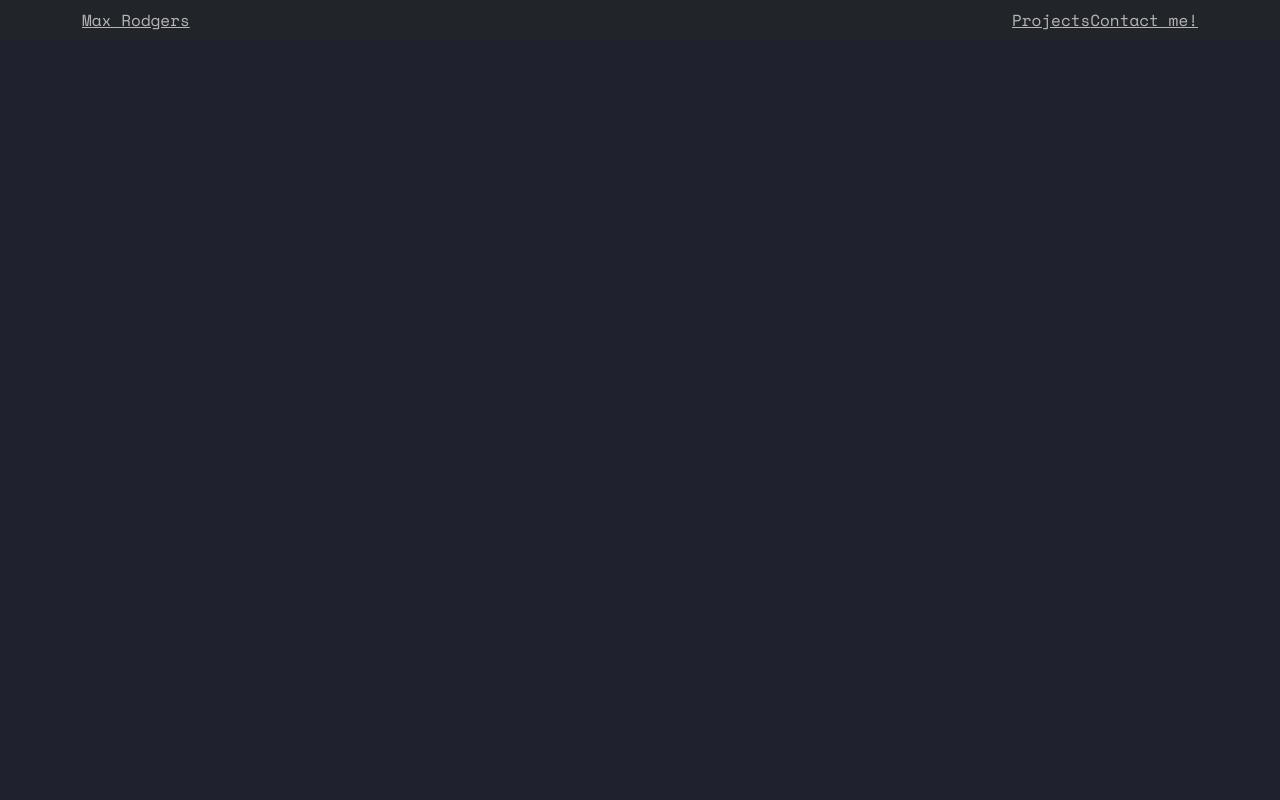
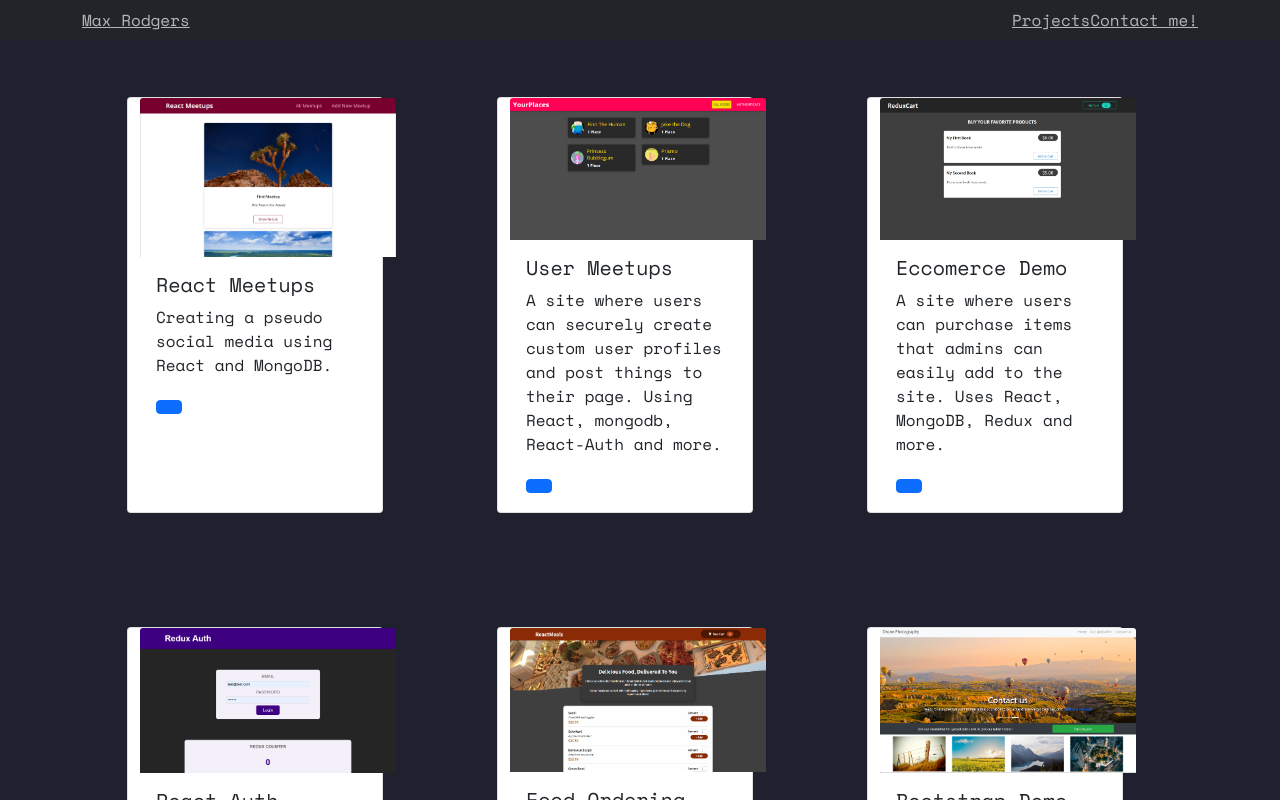
Before and after one commit to maxdotr/portfolio2, a React (Create React App) app in the folder portfolio2/: page /projects in a window 1280 px wide. Shown: the top 800 px of the page. Built offline with nearby package versions, Linux system fonts and the light colour scheme.

Commit message:
Dynamically loading cards

```diff
--- a/portfolio2/src/components/proj/ProjectCards.js
+++ b/portfolio2/src/components/proj/ProjectCards.js
@@ -1,6 +1,7 @@
 import React from 'react';
 import 'bootstrap/dist/css/bootstrap.min.css';
 import { Container, Row, Col, Card, Button } from 'react-bootstrap';
+import classes from './ProjectCards.module.css';
 import cardImg1 from '../../imgs/card1.png';
 import cardImg2 from '../../imgs/card2.png';
 import cardImg3 from '../../imgs/card3.png';
@@ -11,79 +12,111 @@ import cardImg7 from '../../imgs/card7.png';
 import cardImg8 from '../../imgs/card8.png';
 import cardImg9 from '../../imgs/card9.png';
 
-const card1 = {
+const cardImage1 = cardImg1;
+const cardImage2 = cardImg2;
+const cardImage3 = cardImg3;
+const cardImage4 = cardImg4;
+const cardImage5 = cardImg5;
+const cardImage6 = cardImg6;
+const cardImage7 = cardImg7;
+const cardImage8 = cardImg8;
+const cardImage9 = cardImg9;
+
+const cards = [
+  {
     key: 1,
-  src: { cardImg1 },
+    src: cardImage1,
     title: 'React Meetups',
     description: 'Creating a pseudo social media using React and MongoDB.',
-  class: 'projImg1',
-};
-const card2 = {
+    class: 'projImg',
+  },
+  {
     key: 2,
-  src: { cardImg2 },
+    src: cardImage2,
     title: 'User Meetups',
     description:
       'A site where users can securely create custom user profiles and post things to their page. Using React, mongodb, React-Auth and more.',
-  class: 'projImg2',
-};
-const card3 = {
+    class: 'projImg',
+  },
+  {
     key: 3,
-  src: { cardImg3 },
+    src: cardImage3,
     title: 'Eccomerce Demo',
     description:
       'A site where users can purchase items that admins can easily add to the site. Uses React, MongoDB, Redux and more.',
-  class: 'projImg3',
-};
-const card4 = {
+    class: 'projImg',
+  },
+  {
     key: 4,
-  src: { cardImg4 },
+    src: cardImage4,
     title: 'React Auth',
-  description: 'A site demo-ing secure login through React-Redux and MongoDB.',
-  class: 'projImg4',
-};
-const card5 = {
+    description:
+      'A site demo-ing secure login through React-Redux and MongoDB.',
+    class: 'projImg',
+  },
+  {
     key: 5,
-  src: { cardImg5 },
+    src: cardImage5,
     title: 'Food Ordering Site',
     description:
       'Users can easily order their favorite foods with a few clicks. Uses React, React-Redux, and MongoDB.',
-  class: 'projImg5',
-};
-const card6 = {
+    class: 'projImg',
+  },
+  {
     key: 6,
-  src: { cardImg6 },
+    src: cardImage6,
     title: 'Bootstrap Demo',
     description:
       'This site is styled with Bootstrap, for a upbeat and clean look.',
-  class: 'projImg6',
-};
-const card7 = {
+    class: 'projImg',
+  },
+  {
     key: 7,
-  src: { cardImg7 },
+    src: cardImage7,
     title: 'Vanilla JS Demo',
     description:
       'Uses nothing but vanilla JS, CSS, and HTML to create a fun typing test for users.',
-  class: 'projImg7',
-};
-const card8 = {
+    class: 'projImg',
+  },
+  {
     key: 8,
-  src: { cardImg8 },
+    src: cardImage8,
     title: 'PHP Demo',
     description:
       'Uses PHP for secure connection to a backend database for a safe user experience.',
-  class: 'projImg8',
-};
-const card9 = {
+    class: 'projImg',
+  },
+  {
     key: 9,
-  src: { cardImg9 },
+    src: cardImage9,
     title: 'More Bootstrap',
     description:
       'Uses Bootstrap to style for a very clean looking restaurant website.',
-  class: 'projImg9',
-};
+    class: 'projImg',
+  },
+];
 
 const ProjectCards = () => {
-  return <React.Fragment></React.Fragment>;
+  return (
+    <Container>
+      <Row>
+        {cards.map((card) => (
+          <Card className={classes.projCard}>
+            <Card.Img
+              variant='top'
+              src={card.src}
+              className={classes.projImg}
+            />
+            <Card.Body>
+              <Card.Title>{card.title}</Card.Title>
+              <Card.Text>{card.description}</Card.Text>
+              <Button variant='primary'></Button>
+            </Card.Body>
+          </Card>
+        ))}
+      </Row>
+    </Container>
+  );
 };
 
 export default ProjectCards;
--- a/portfolio2/src/components/proj/ProjectCards.module.css
+++ b/portfolio2/src/components/proj/ProjectCards.module.css
@@ -0,0 +1,8 @@
+.projImg {
+  width: 20vw;
+}
+
+.projCard {
+  width: 20vw;
+  margin: 5%;
+}
```
Lines whose indentation alone changed are shown as unchanged.
